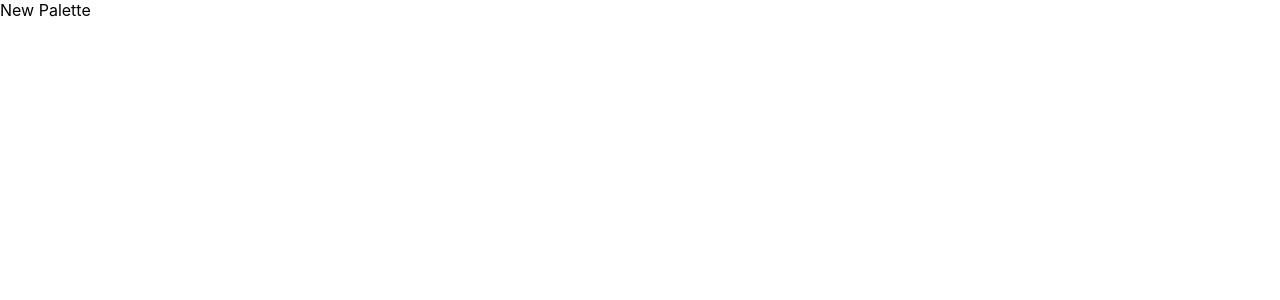
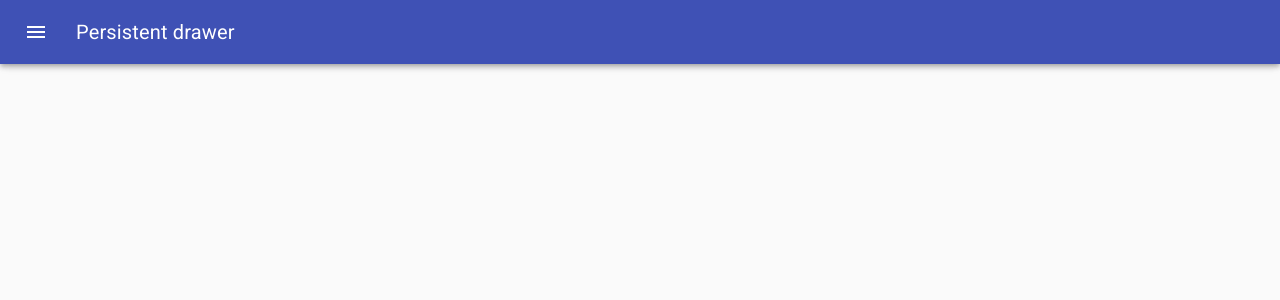
Before and after one commit to yeondam88/colors-app, a React (Create React App) app: page /palette/new in a window 1280 px wide. Shown: the top 300 px of the page. Built offline with nearby package versions, Linux system fonts and the light colour scheme.

Commit message:
Add drawer

```diff
--- a/src/ColorBox.js
+++ b/src/ColorBox.js
@@ -1,17 +1,11 @@
 import React, { useState, useCallback } from "react";
 import { Link } from "react-router-dom";
 import { CopyToClipboard } from "react-copy-to-clipboard";
-import { withStyles } from "@material-ui/styles";
+import { makeStyles } from "@material-ui/core/styles";
 import styles from "./styles/ColorBoxStyles";
 
-function ColorBox({
-  background,
-  name,
-  paletteId,
-  id,
-  classes,
-  showingFullPalette
-}) {
+function ColorBox({ background, name, paletteId, id, showingFullPalette }) {
+  const classes = makeStyles(styles)();
   const [copied, setCopied] = useState(false);
 
   const copyHandler = useCallback(() => {
@@ -51,4 +45,4 @@
   );
 }
 
-export default withStyles(styles)(ColorBox);
+export default ColorBox;
--- a/src/MiniPalette.js
+++ b/src/MiniPalette.js
@@ -1,9 +1,10 @@
 import React from "react";
-import { withStyles } from "@material-ui/styles";
+import { makeStyles } from "@material-ui/core/styles";
 import styles from "./styles/MiniPaletteStyles";
 
 function MiniPalette(props) {
-  const { classes, paletteName, emoji, colors, handleClick } = props;
+  const classes = makeStyles(styles)();
+  const { paletteName, emoji, colors, handleClick } = props;
   const miniColorBoxes = colors.map(color => (
     <div
       key={color.name}
@@ -22,4 +23,4 @@
   );
 }
 
-export default withStyles(styles)(MiniPalette);
+export default MiniPalette;
--- a/src/Navbar.js
+++ b/src/Navbar.js
@@ -1,6 +1,6 @@
 import React, { useState, useCallback } from "react";
 import { Link } from "react-router-dom";
-import { withStyles } from "@material-ui/styles";
+import { makeStyles } from "@material-ui/core/styles";
 import Select from "@material-ui/core/Select";
 import MenuItem from "@material-ui/core/MenuItem";
 import Snackbar from "@material-ui/core/Snackbar";
@@ -11,14 +11,8 @@
 import "rc-slider/assets/index.css";
 import styles from "./styles/NavbarStyles";
 
-function Navbar({
-  format,
-  level,
-  onChange,
-  handleChange,
-  showingAllColors,
-  classes
-}) {
+function Navbar({ format, level, onChange, handleChange, showingAllColors }) {
+  const classes = makeStyles(styles)();
   const [open, setOpen] = useState(true);
   const handleFormatChange = useCallback(
     e => {
@@ -46,7 +40,7 @@
           </div>
         </div>
       )}
-      <div className="select-container">
+      <div className={classes.selectContainer}>
         <Select value={format} onChange={handleFormatChange}>
           <MenuItem value="hex">Hex - #ffffff</MenuItem>
           <MenuItem value="rgb">RGB - rgb(255,255,255)</MenuItem>
@@ -79,4 +73,4 @@
   );
 }
 
-export default withStyles(styles)(Navbar);
+export default Navbar;
--- a/src/NewPaletteForm.js
+++ b/src/NewPaletteForm.js
@@ -1,7 +1,136 @@
 import React from "react";
+import clsx from "clsx";
+import { makeStyles } from "@material-ui/core/styles";
+import Drawer from "@material-ui/core/Drawer";
+import CssBaseline from "@material-ui/core/CssBaseline";
+import AppBar from "@material-ui/core/AppBar";
+import Toolbar from "@material-ui/core/Toolbar";
+import Typography from "@material-ui/core/Typography";
+import Divider from "@material-ui/core/Divider";
+import IconButton from "@material-ui/core/IconButton";
+import MenuIcon from "@material-ui/icons/Menu";
+import ChevronLeftIcon from "@material-ui/icons/ChevronLeft";
+
+const drawerWidth = 240;
+
+const useStyles = makeStyles(theme => ({
+  root: {
+    display: "flex"
+  },
+  appBar: {
+    transition: theme.transitions.create(["margin", "width"], {
+      easing: theme.transitions.easing.sharp,
+      duration: theme.transitions.duration.leavingScreen
+    })
+  },
+  appBarShift: {
+    width: `calc(100% - ${drawerWidth}px)`,
+    marginLeft: drawerWidth,
+    transition: theme.transitions.create(["margin", "width"], {
+      easing: theme.transitions.easing.easeOut,
+      duration: theme.transitions.duration.enteringScreen
+    })
+  },
+  menuButton: {
+    marginRight: theme.spacing(2)
+  },
+  hide: {
+    display: "none"
+  },
+  drawer: {
+    width: drawerWidth,
+    flexShrink: 0
+  },
+  drawerPaper: {
+    width: drawerWidth
+  },
+  drawerHeader: {
+    display: "flex",
+    alignItems: "center",
+    padding: theme.spacing(0, 1),
+    // necessary for content to be below app bar
+    ...theme.mixins.toolbar,
+    justifyContent: "flex-end"
+  },
+  content: {
+    flexGrow: 1,
+    padding: theme.spacing(3),
+    transition: theme.transitions.create("margin", {
+      easing: theme.transitions.easing.sharp,
+      duration: theme.transitions.duration.leavingScreen
+    }),
+    marginLeft: -drawerWidth
+  },
+  contentShift: {
+    transition: theme.transitions.create("margin", {
+      easing: theme.transitions.easing.easeOut,
+      duration: theme.transitions.duration.enteringScreen
+    }),
+    marginLeft: 0
+  }
+}));
 
 function NewPaletteForm() {
-  return <div>New Palette</div>;
+  const classes = useStyles();
+  const [open, setOpen] = React.useState(false);
+
+  const handleDrawerOpen = () => {
+    setOpen(true);
+  };
+
+  const handleDrawerClose = () => {
+    setOpen(false);
+  };
+
+  return (
+    <div className={classes.root}>
+      <CssBaseline />
+      <AppBar
+        position="fixed"
+        className={clsx(classes.appBar, {
+          [classes.appBarShift]: open
+        })}
+      >
+        <Toolbar>
+          <IconButton
+            color="inherit"
+            aria-label="open drawer"
+            onClick={handleDrawerOpen}
+            edge="start"
+            className={clsx(classes.menuButton, open && classes.hide)}
+          >
+            <MenuIcon />
+          </IconButton>
+          <Typography variant="h6" noWrap>
+            Persistent drawer
+          </Typography>
+        </Toolbar>
+      </AppBar>
+      <Drawer
+        className={classes.drawer}
+        variant="persistent"
+        anchor="left"
+        open={open}
+        classes={{
+          paper: classes.drawerPaper
+        }}
+      >
+        <div className={classes.drawerHeader}>
+          <IconButton onClick={handleDrawerClose}>
+            <ChevronLeftIcon />
+          </IconButton>
+        </div>
+        <Divider />
+      </Drawer>
+      <main
+        className={clsx(classes.content, {
+          [classes.contentShift]: open
+        })}
+      >
+        <div className={classes.drawerHeader} />
+      </main>
+    </div>
+  );
 }
 
 export default NewPaletteForm;
--- a/src/Palette.js
+++ b/src/Palette.js
@@ -2,10 +2,11 @@
 import ColorBox from "./ColorBox";
 import Navbar from "./Navbar";
 import PaletteFooter from "./PaletteFooter";
-import { withStyles } from "@material-ui/styles";
+import { makeStyles } from "@material-ui/core/styles";
 import styles from "./styles/PaletteStyles";
 
-function Palette({ palette: { colors, paletteName, emoji, id }, classes }) {
+function Palette({ palette: { colors, paletteName, emoji, id } }) {
+  const classes = makeStyles(styles)();
   const [level, setLevel] = useState(500);
   const [format, setFormat] = useState("hex");
   const onChange = useCallback(newLevel => {
@@ -47,4 +48,4 @@
   );
 }
 
-export default withStyles(styles)(Palette);
+export default Palette;
--- a/src/PaletteFooter.js
+++ b/src/PaletteFooter.js
@@ -1,8 +1,9 @@
 import React from "react";
-import { withStyles } from "@material-ui/styles";
+import { makeStyles } from "@material-ui/core/styles";
 import styles from "./styles/PaletteFooterStyles";
 
-function PaletteFooter({ paletteName, emoji, classes }) {
+function PaletteFooter({ paletteName, emoji }) {
+  const classes = makeStyles(styles)();
   return (
     <footer className={classes.PaletteFooter}>
       {paletteName}
@@ -11,4 +12,4 @@
   );
 }
 
-export default withStyles(styles)(PaletteFooter);
+export default PaletteFooter;
--- a/src/PaletteList.js
+++ b/src/PaletteList.js
@@ -1,11 +1,12 @@
 import React from "react";
 import { Link } from "react-router-dom";
 import MiniPalette from "./MiniPalette";
-import { withStyles } from "@material-ui/styles";
+import { makeStyles } from "@material-ui/core/styles";
 import Button from "@material-ui/core/Button";
 import styles from "./styles/PaletteListStyles";
 
-function PaletteList({ palettes, classes, ...routeProps }) {
+function PaletteList({ palettes, ...routeProps }) {
+  const classes = makeStyles(styles)();
   function handleClick(id) {
     routeProps.history.push(`/palette/${id}`);
   }
@@ -34,4 +35,4 @@
   );
 }
 
-export default withStyles(styles)(PaletteList);
+export default PaletteList;
--- a/src/SingleColorPalette.js
+++ b/src/SingleColorPalette.js
@@ -3,10 +3,11 @@
 import Navbar from "./Navbar";
 import ColorBox from "./ColorBox";
 import PaletteFooter from "./PaletteFooter";
-import { withStyles } from "@material-ui/styles";
+import { makeStyles } from "@material-ui/core/styles";
 import styles from "./styles/PaletteStyles";
 
-function SingleColorPalette({ palette, colorId, classes }) {
+function SingleColorPalette({ palette, colorId }) {
+  const classes = makeStyles(styles)();
   const [shades] = useState(gatherShades(palette, colorId));
   const [level, setLevel] = useState(500);
   const [format, setFormat] = useState("hex");
@@ -60,4 +61,4 @@
   return _shades.slice(1);
 }
 
-export default withStyles(styles)(SingleColorPalette);
+export default SingleColorPalette;
--- a/src/styles/NavbarStyles.js
+++ b/src/styles/NavbarStyles.js
@@ -38,10 +38,10 @@
     },
     "& .rc-slider-track": {
       backgroundColor: "transparent"
-    },
-    "& .select-container": {
-      marginLeft: "auto",
-      marginRight: "1rem"
     }
+  },
+  selectContainer: {
+    marginLeft: "auto",
+    marginRight: "1rem"
   }
 };
```
